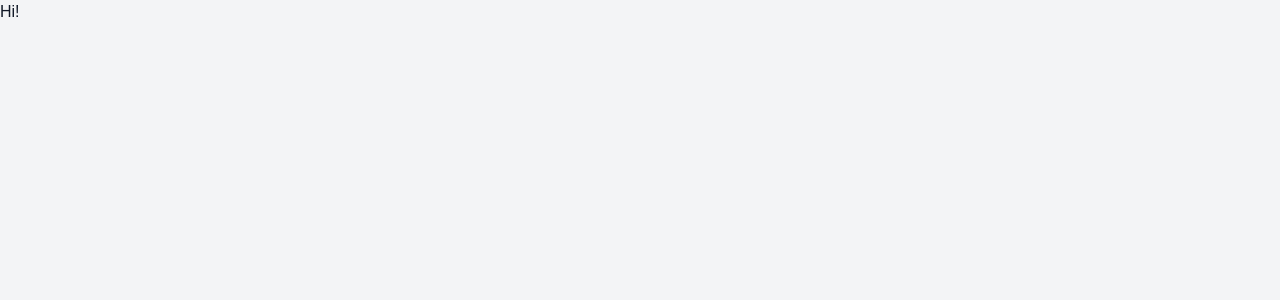
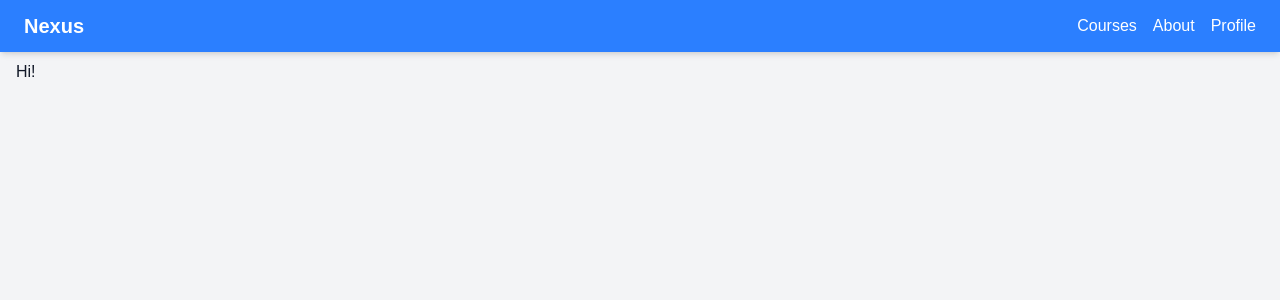
Before and after one commit to alishamanocha/nexus, a Next.js app in the folder frontend/: page / in a window 1280 px wide. Shown: the top 300 px of the page. Built offline with nearby package versions, Linux system fonts and the light colour scheme.

Commit message:
Add a navbar

```diff
--- a/frontend/src/app/courses/[courseId]/page.tsx
+++ b/frontend/src/app/courses/[courseId]/page.tsx
@@ -40,7 +40,7 @@ export default function CoursePage() {
                 <Breadcrumb
                     items={[
                         { href: "/courses", label: "Courses" },
-                        { label: courseId },
+                        { label: course?.name },
                     ]}
                 />
                 <h1 className="text-3xl font-bold text-black">
--- a/frontend/src/app/layout.tsx
+++ b/frontend/src/app/layout.tsx
@@ -1,6 +1,7 @@
 import type { Metadata } from "next";
 import { Geist, Geist_Mono } from "next/font/google";
 import "./globals.css";
+import Navbar from "@/components/Navbar";
 
 const geistSans = Geist({
     variable: "--font-geist-sans",
@@ -27,7 +28,8 @@ export default function RootLayout({
             <body
                 className={`${geistSans.variable} ${geistMono.variable} antialiased min-h-screen bg-gray-100 text-gray-900`}
             >
-                {children}
+                <Navbar />
+                <main className="mx-auto pt-15 px-4 py-6">{children}</main>
             </body>
         </html>
     );
--- /dev/null
+++ b/frontend/src/components/Navbar.tsx
@@ -0,0 +1,27 @@
+import Link from "next/link";
+
+export default function Navbar() {
+    return (
+        <nav className="fixed top-0 left-0 right-0 bg-blue-500 text-white px-6 py-3 shadow-md">
+            <div className="mx-auto flex items-center justify-between">
+                <Link
+                    href="/"
+                    className="text-xl font-bold hover:text-gray-200"
+                >
+                    Nexus
+                </Link>
+                <div className="flex gap-4">
+                    <Link href="/courses" className="hover:text-gray-200">
+                        Courses
+                    </Link>
+                    <Link href="/about" className="hover:text-gray-200">
+                        About
+                    </Link>
+                    <Link href="/profile" className="hover:text-gray-200">
+                        Profile
+                    </Link>
+                </div>
+            </div>
+        </nav>
+    );
+}
```
